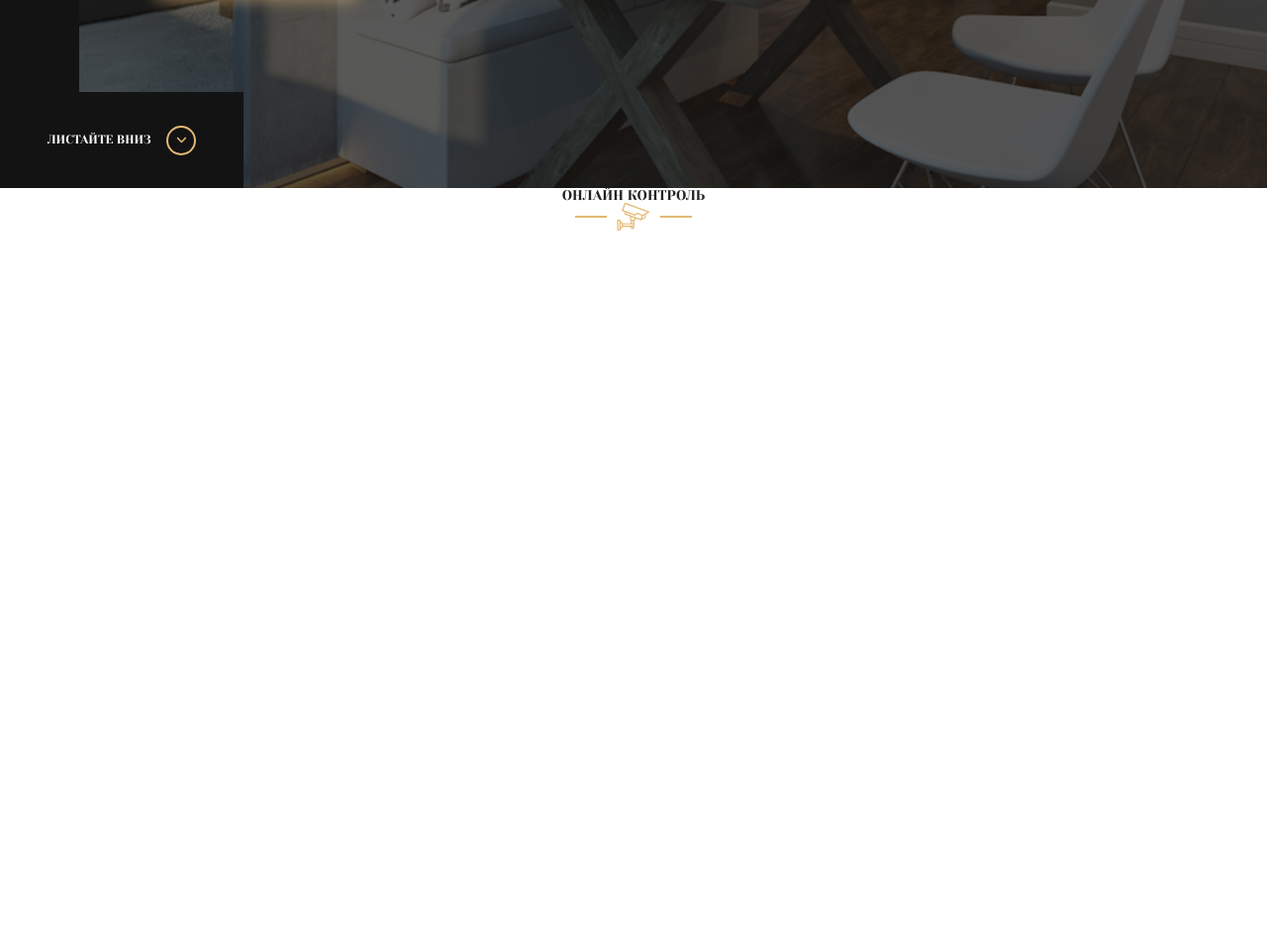
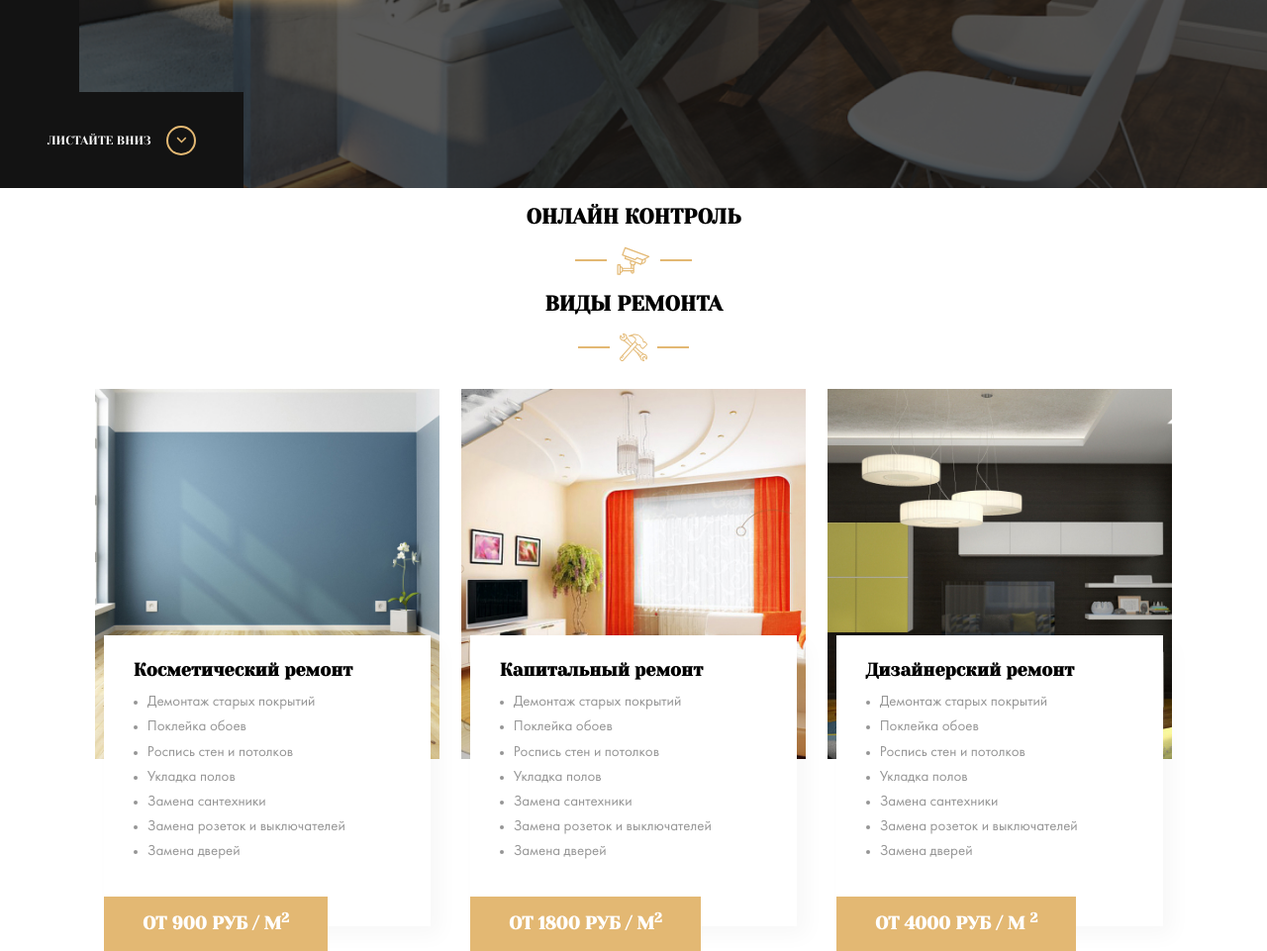
Before and after one commit to ThSalvador/repair-designe, a plain HTML site: page index.html in a window 1280 px wide. Shown: the part 610-1571 px from the top of the page at 99% size. Before the commit the page ends 843 px from the top, so only its background shows below. Drawn offline with Linux system fonts and the light colour scheme.

Commit message:
свнрстал секцию "виды ремонта"

```diff
--- a/index.html
+++ b/index.html
@@ -5,7 +5,7 @@
     <meta name="viewport" content="width=device-width, initial-scale=1.0">
     <title>Repair Design Project</title>
     <link href="https://fonts.googleapis.com/css?family=Yeseva+One&display=swap&subset=cyrillic" rel="stylesheet">
-    <link rel="stylesheet" href="style/reset.css">
+    <!-- <link rel="stylesheet" href="style/reset.css"> -->
     <link rel="stylesheet" href="style/style.css">
 </head>
 <body>
@@ -54,5 +54,71 @@
             </div>
         </div>
     </section>
+    <section class="section types">
+        <div class="container">
+            <div class="section-title types__section-title">
+                <h2 class="section-title__heading">Виды ремонта</h2>
+                <div class="section-title__img">
+                    <img src="img/icon/repair.svg" alt="repair">
+                </div>
+            </div>
+            <div class="row">
+                <div class="col">
+                    <div class="card types__card">
+                        <img src="/img/types/type-1.jpg" alt="Косметический ремонт">
+                        <div class="card__text">
+                            <h3 class="card__title">Косметический ремонт</h3>
+                            <ul class="card__list">
+                                <li class="card__item">Демонтаж старых покрытий</li>
+                                <li class="card__item">Поклейка обоев</li>
+                                <li class="card__item">Роспись стен и потолков</li>
+                                <li class="card__item">Укладка полов</li>
+                                <li class="card__item">Замена сантехники</li>
+                                <li class="card__item">Замена розеток и выключателей</li>
+                                <li class="card__item">Замена дверей</li>
+                            </ul>
+                            <strong class="card__prisetag">от 900 руб / m<sup>2</sup></strong>
+                        </div>
+                    </div>
+                </div>
+                <div class="col">
+                    <div class="card types__card">
+                        <img src="/img/types/type-2.jpg" alt="Капитальный ремонт">
+                        <div class="card__text">
+                            <h3 class="card__title">Капитальный ремонт</h3>
+                            <ul class="card__list">
+                                <li class="card__item">Демонтаж старых покрытий</li>
+                                <li class="card__item">Поклейка обоев</li>
+                                <li class="card__item">Роспись стен и потолков</li>
+                                <li class="card__item">Укладка полов</li>
+                                <li class="card__item">Замена сантехники</li>
+                                <li class="card__item">Замена розеток и выключателей</li>
+                                <li class="card__item">Замена дверей</li>
+                            </ul>
+                            <strong class="card__prisetag">от 1800 руб / m<sup>2</sup></strong>
+                        </div>
+                    </div>
+                </div>
+                <div class="col">
+                    <div class="card types__card">
+                        <img src="/img/types/type-3.jpg" alt="Дизайнерский ремонт">
+                        <div class="card__text">
+                            <h3 class="card__title">Дизайнерский ремонт</h3>
+                            <ul class="card__list">
+                                <li class="card__item">Демонтаж старых покрытий</li>
+                                <li class="card__item">Поклейка обоев</li>
+                                <li class="card__item">Роспись стен и потолков</li>
+                                <li class="card__item">Укладка полов</li>
+                                <li class="card__item">Замена сантехники</li>
+                                <li class="card__item">Замена розеток и выключателей</li>
+                                <li class="card__item">Замена дверей</li>
+                            </ul>
+                            <strong class="card__prisetag">от 4000 руб / m <sup>2</sup></strong>
+                        </div>
+                    </div>
+                </div>
+            </div>
+        </div>
+    </section>
 </body>
 </html>
--- a/sass/style.sass
+++ b/sass/style.sass
@@ -7,6 +7,7 @@
 @import 'template/hero'
 @import 'template/control'
 @import 'template/media'
+@import 'template/types'
 
 *, *:before, *:after
     box-sizing: border-box
@@ -30,3 +31,5 @@ body
                 height: 2px
                 background-color: $primary
                 margin: 0px 10px
+img
+    max-width: 100%
--- /dev/null
+++ b/sass/template/_types.sass
@@ -0,0 +1,49 @@
+.types
+    &__section-title
+        margin-bottom: 2rem
+.row
+    display: flex
+    align-items: flex-start
+    justify-content: space-between
+.col
+    flex-basis: 32%
+.card
+    &__text
+        position: relative
+        margin: 0 auto
+        margin-top: -9.3rem
+        padding: 1.79rem 2.14rem
+        background-color: #fff
+        box-shadow: 10px 10px 20px rgba(0, 0, 0, 0.03)
+        max-width: 23.6rem
+    &__title
+        margin-top: 0
+        margin-bottom: 0.7rem
+        font-family: 'Yeseva One', cursive
+        font-size: 1.29rem
+    &__list
+        margin: 0 0 2.7rem 1rem
+        padding: 0
+        font-size: 1.07rem
+        line-height: 1.79rem
+        color: $secondary
+    &__prisetag
+        position: absolute
+        left: 0
+        bottom: -1.79rem
+        font-family: 'Yeseva One', cursive
+        font-size: 1.29rem
+        text-transform: uppercase
+        background-color: $primary
+        padding: 1.21rem 2.8rem
+        color: $light
+@media screen and ( max-width: 570px )
+    .row
+        flex-direction: column
+        align-items: center
+    .types
+        &__card
+            margin-bottom: 4.3rem
+    .card
+        &__text
+            margin-left: 0
--- a/sass/template/_variables.sass
+++ b/sass/template/_variables.sass
@@ -1,3 +1,4 @@
 $dark: #131313
 $light: #fff
 $primary: #E3B873
+$secondary: #959595
```
Also changed, not shown: img/icon/repair.svg (added), img/types/type-1.jpg (added), img/types/type-2.jpg (added), img/types/type-3.jpg (added), style/style.css, 1 other file.
